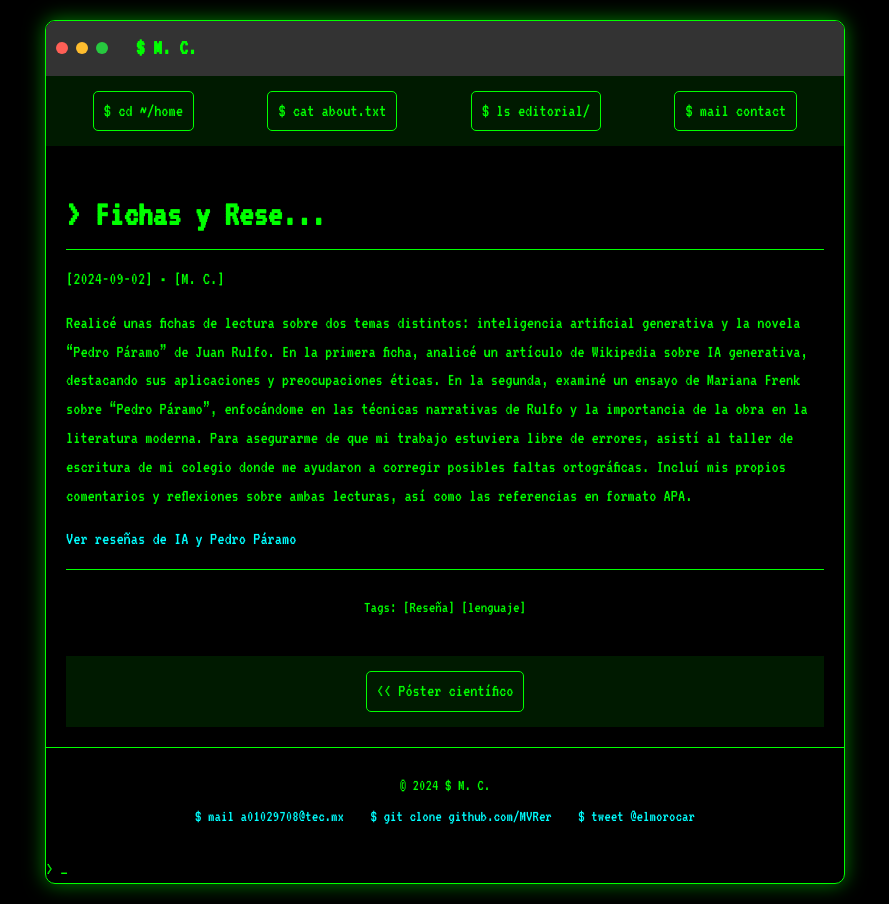
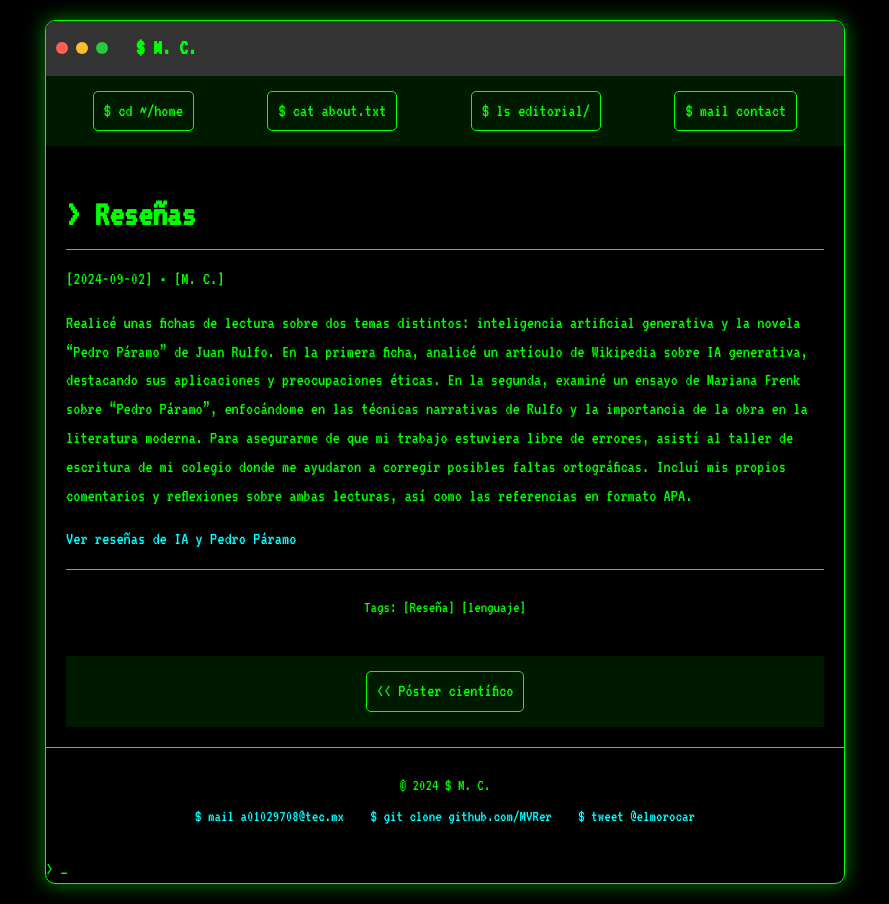
Before and after one commit to MVRer/MVRer.github.io, a Jekyll site: the page built from _posts/2024-09-02-Resena.md, in a window 1280 px wide. Shown: the whole page, without its empty margins (195-1084 px from the left). Built offline with Jekyll 4.4.1, drawn with Linux system fonts in a browser that asks for light colours.

Commit message:
Cambio de titulo

```diff
--- a/_posts/2024-09-02-Resena.md
+++ b/_posts/2024-09-02-Resena.md
@@ -1,6 +1,6 @@
 ---
 layout: post
-title: "Fichas y Rese..."
+title: "Reseñas"
 date: 2024-09-02 10:00:00 -0500
 author: M. C.
 tags: [Reseña, lenguaje]
```
